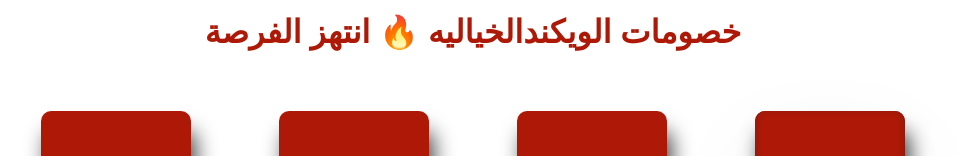
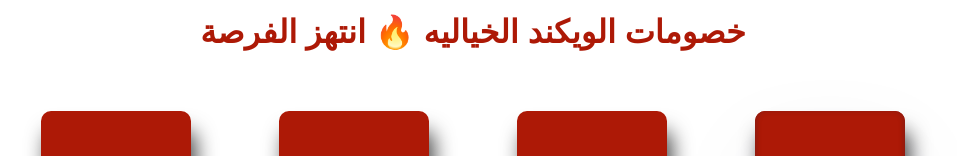
Before and after one commit to Rabab13/Timer, a website: page index.html in a window 1280 px wide. Shown: the top 156 px of the page, without its empty margins (167-1124 px from the left). Drawn offline with Linux system fonts and the light colour scheme.

Commit message:
Update index.html

```diff
--- a/index.html
+++ b/index.html
@@ -285,7 +285,7 @@ function createTimerElements() {
 
   timerTitle = document.createElement('h1');
   // timerTitle.textContent = 'خصومات خياليه 🔥 انتهز الفرصة ';
-   timerTitle.textContent = 'خصومات الويكندالخياليه 🔥 انتهز الفرصة ';
+   timerTitle.textContent = 'خصومات الويكند الخياليه 🔥 انتهز الفرصة ';
    // timerTitle.textContent = ' أخر يوم تخفيض 🔥 انتهز الفرصه  ';
  timerContainer.appendChild(timerTitle);
 
```
